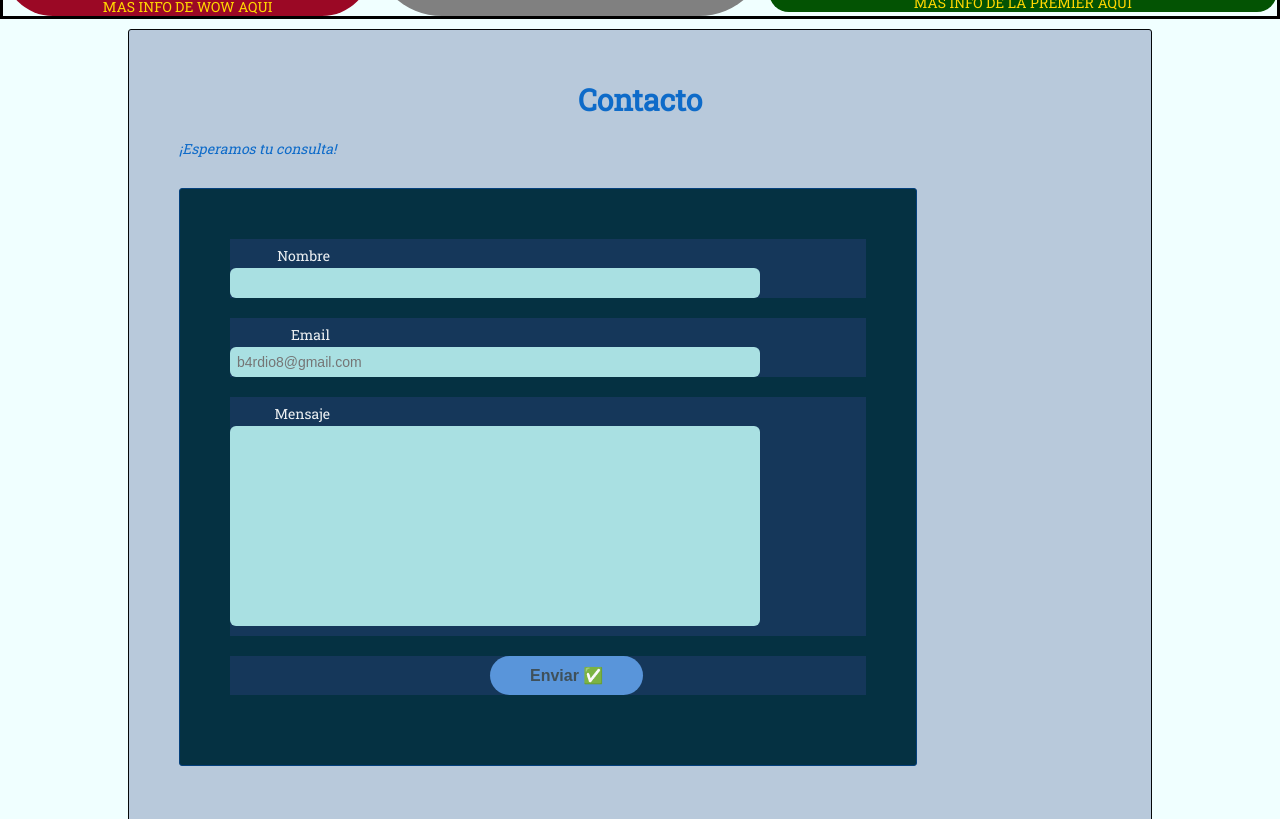
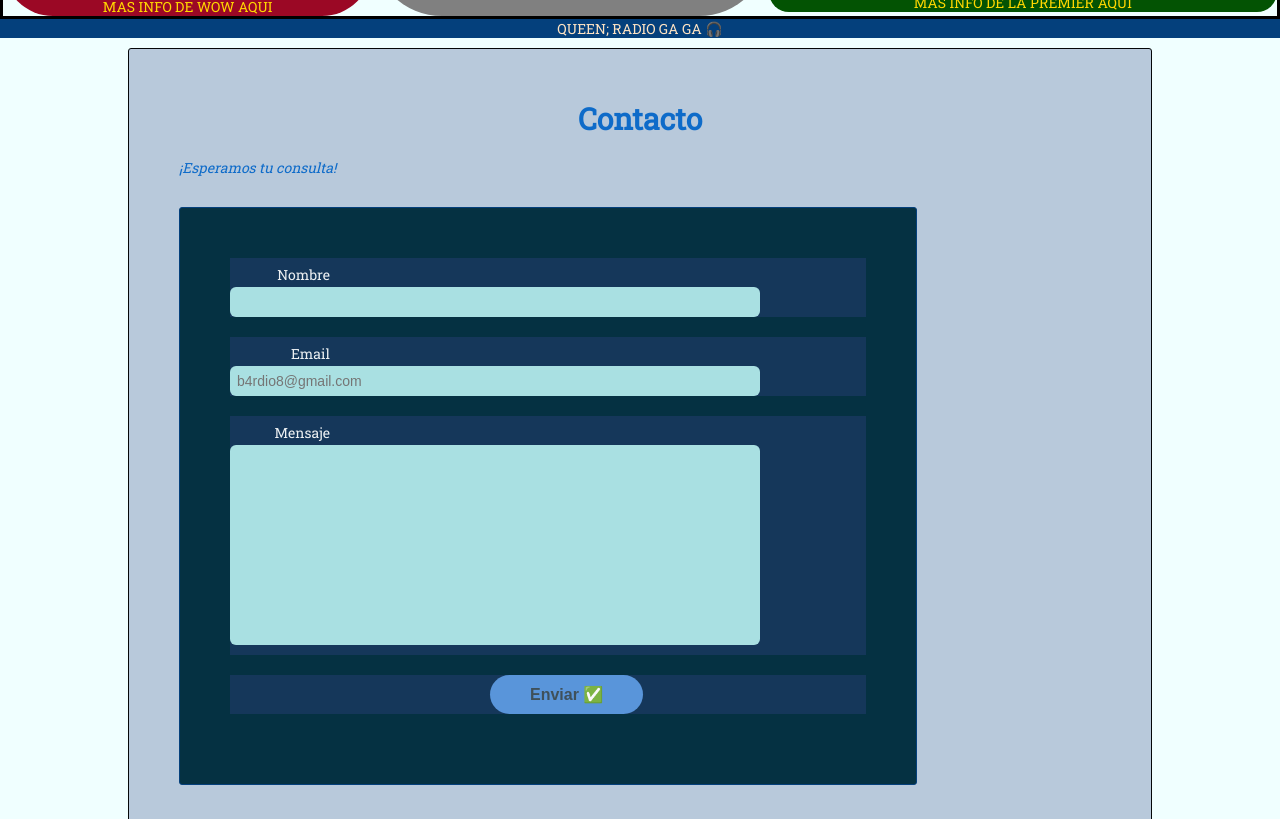
Before and after one commit to Northrum/miprimerapagina, a plain HTML site: page index.html in a window 1280 px wide. Shown: the part 943-1762 px from the top of the page. Drawn offline with Linux system fonts and the light colour scheme.

Commit message:
mi primera confirmación de actualización

```diff
--- a/css/styles.css
+++ b/css/styles.css
@@ -429,3 +429,10 @@ div .form-row label{
     .alertas {
       color: crimson;
     }
+.greeting {
+  margin-top: 0;
+  text-align: center;
+  display:block;
+  background-color: #04407c;
+  color: bisque;
+}
--- a/index.html
+++ b/index.html
@@ -77,6 +77,9 @@
                     </div>
                 </div>
             </section>
+            <div class="greeting"> QUEEN; RADIO GA GA 🎧
+
+            </div>
         </main>
         <footer class="form-header">
             <h1>Contacto</h1>
```
